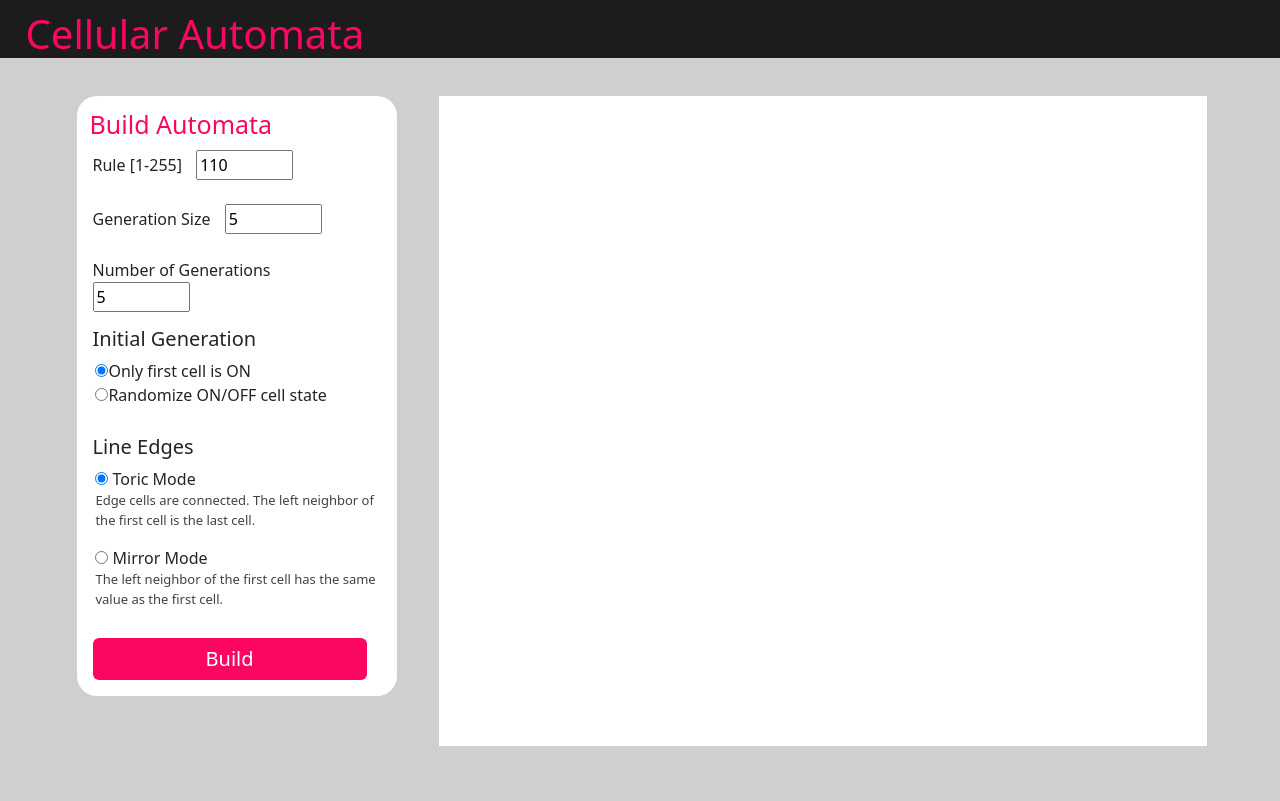
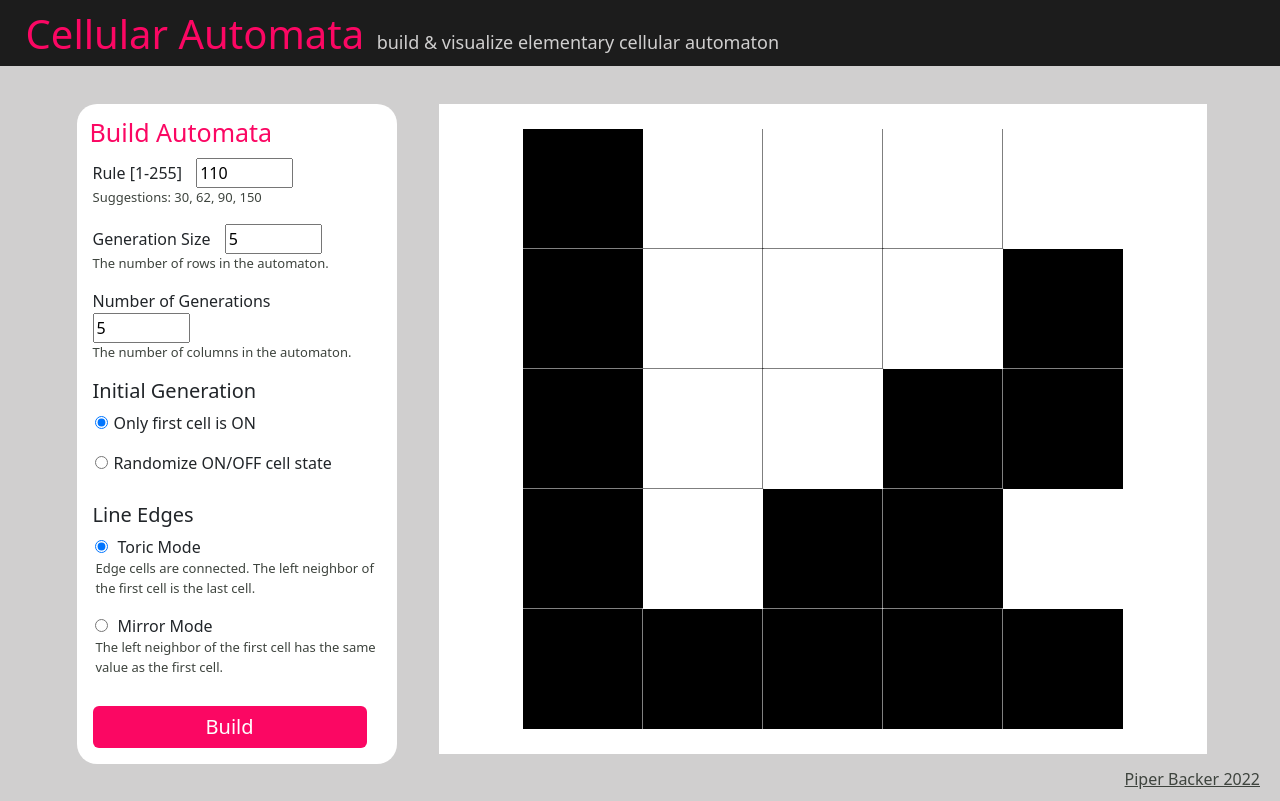
Before and after one commit to piperbacker/cellular-automata, a website built with webpack: page public/index.html in a window 1280 px wide. Both pictures are taken after typing "5", "5" into the empty fields and a click on the input "Build". Built offline with nearby package versions, Linux system fonts and the light colour scheme.

Commit message:
adding descriptions and check browser support

```diff
--- a/public/index.html
+++ b/public/index.html
@@ -9,6 +9,7 @@
     <div class="cell-automata">
         <div class="title">
             <h1>Cellular Automata</h1>
+            <p id="subtitle">build & visualize elementary cellular automaton</p>
         </div>
         <!-- BUILD AUTOMATA: get user input for automata params to build & display -->
         <div class="build-automata">
@@ -19,40 +20,49 @@
                     <label for="rule-input">Rule [1-255]</label>
                     <input id="rule-input" name="num-rule" type="number" value="110" placeholder="110" minlength="1"
                         maxlength="3" min="1" max="255" required>
-                    <br> <br>
+                    <br>
+                    <p class="exp">Suggestions: 30, 62, 90, 150</p>
                     <label for="gen-size-input">Generation Size</label>
                     <input id="gen-size-input" name="gen-size" type="number" placeholder="50" minlength="1"
                         maxlength="3" min="2" max="999" required>
-                    <br> <br>
+                    <p class="exp">The number of rows in the automaton.</p>
                     <label for="num-gens-input">Number of Generations</label>
                     <input id="num-gens-input" name="num-gens" type="number" placeholder="70" minlength="1"
                         maxlength="3" min="2" max="999" required>
+                    <p class="exp">The number of columns in the automaton.</p>
                 </div>
+                <!-- user select initial generation mode -->
                 <h4>Initial Generation</h4>
                 <div class="init-mode-radio">
                     <label><input type="radio" id="first-state" name="init-mode" value="true" checked>Only first cell is
                         ON</label>
+                    <p></p>
                     <label><input type="radio" id="random-state" name="init-mode" value="false">Randomize ON/OFF cell
                         state</label>
                 </div>
+                <!-- user select line edges managment mode -->
                 <h4>Line Edges</h4>
                 <div class="eol-mode-radio">
                     <label><input type="radio" id="toric" name="eol-mode" value="true" checked>
                         Toric Mode
                     </label>
-                    <p id="eol-exp">Edge cells are connected. The left neighbor of the first cell is the last cell.</p>
+                    <p class="exp">Edge cells are connected. The left neighbor of the first cell is the last cell.
+                    </p>
                     <label><input type="radio" id="mirror" name="eol-mode" value="false">
                         Mirror Mode
                     </label>
-                    <p id="eol-exp">The left neighbor of the first cell has the same value as the first cell.</p>
+                    <p class="exp">The left neighbor of the first cell has the same value as the first cell.</p>
                 </div>
                 <input type="submit" class="btn btn-primary" id="form-submit-btn" value="Build">
             </form>
         </div>
         <!-- DISPLAY AUTOMATA: use canvas to display automata based on user input -->
-        <div class="display-automata">
+        <div class="display-automata" id="display-automata">
+            <h3 id="sprt-msg">Canvas is not supported on your current browser. Please update to a newer browser to use
+                this site.</h3>
             <canvas id="canvas" width="600" height="600"></canvas>
-        </div>
+        </div><br>
+        <a id="footer" href="https://github.com/piperbacker">Piper Backer 2022</a>
     </div>
     </div>
     <script src="./bundle.js"></script>
--- a/src/index.js
+++ b/src/index.js
@@ -3,9 +3,6 @@ import 'bootstrap/dist/css/bootstrap.min.css';
 
 const buildForm = document.getElementById("build-form");
 const canvas = document.getElementById("canvas");
-//const ctx = canvas.getContext("2d");
-
-const loading_msg = document.getElementById("loading-msg");
 
 let numGens; // number of generations (rows)
 let genSize; // size of each generation (columns)
@@ -46,12 +43,6 @@ function generateNextGen(currentGen, n) {
     let expr;
     let i = 0;
 
-    // handle generations with only 1 cell
-    if (currentGen.length === 1) {
-        automata.push(['0']);
-        return;
-    }
-
     // handle first cell
     //Toric mode
     if (eolMode) expr = currentGen[genSize - 1] + currentGen[i] + currentGen[i + 1];
@@ -83,7 +74,7 @@ function generateNextGen(currentGen, n) {
 }
 
 /* Purpose: Display the final automata results using the canvas */
-function displayAutomata(automata) {
+function displayAutomata(automata, canvas, context) {
     let x = 0, y = 0, w = 0, h = 0;
 
     // set width and height of cells based on number of generations or generation size
@@ -106,22 +97,22 @@ function displayAutomata(automata) {
             if (gen[j] === '1') {
                 // add outline for visibility for smaller automata
                 if ((numGens < 100) && (genSize < 100)) {
-                    ctx.strokeStyle = "white";
-                    ctx.strokeRect(x, y, w, h);
+                    context.strokeStyle = "white";
+                    context.strokeRect(x, y, w, h);
                 }
 
-                ctx.fillStyle = "black";
-                ctx.fillRect(x, y, w, h);
+                context.fillStyle = "black";
+                context.fillRect(x, y, w, h);
 
             } else {
                 // add outline for visibility for smaller automata
                 if ((numGens < 100) && (genSize < 100)) {
-                    ctx.strokeStyle = "black";
-                    ctx.strokeRect(x, y, w, h);
+                    context.strokeStyle = "black";
+                    context.strokeRect(x, y, w, h);
                 }
 
-                ctx.fillStyle = "white";
-                ctx.fillRect(x, y, w, h);
+                context.fillStyle = "white";
+                context.fillRect(x, y, w, h);
             }
             // move down row
             x += w;
@@ -162,17 +153,22 @@ function dec2bin(dec) {
 }
 
 /* Purpose: Clear the canvas */
-function clearCanvas() {
+function clearCanvas(context) {
     // clear canvas & reset scale
-    ctx.clearRect(0, 0, canvas.width, canvas.height);
-    ctx.setTransform(1, 0, 0, 1, 0, 0);
+    context.clearRect(0, 0, canvas.width, canvas.height);
+    context.setTransform(1, 0, 0, 1, 0, 0);
 }
 
 buildForm.addEventListener("submit", function (e) {
     e.preventDefault();
 
-    if (canvas.getContext) {
-        clearCanvas();
+    // Check browser supports Canvas
+    let canvasSupported = !!window.HTMLCanvasElement;
+
+    if (canvasSupported) {
+        const ctx = canvas.getContext("2d");
+
+        clearCanvas(ctx);
 
         // get form data
         const data = new FormData(buildForm);
@@ -191,9 +187,9 @@ buildForm.addEventListener("submit", function (e) {
         generateInitGen(initMode);
         displayAutomata(automata, canvas, ctx);
 
-        //setTimeout(displayAutomata(automata, canvas, ctx), 2000);
-
         // clear automata array
         automata = [];
+    } else {
+        document.getElementById("sprt-msg").style.display = "block";
     }
 })
--- a/src/style.css
+++ b/src/style.css
@@ -7,7 +7,14 @@ body {
     padding: 10px 0px 0px 2%;
     margin-bottom: 3%;
     background-color: #1c1c1c;
-    color: #fb0763;
+    color: #d0cfcf;
+    display: flex;
+    align-items: end;
+}
+
+#subtitle{
+    font-size: 18px;
+    margin-bottom: 10px;
 }
 
 .build-automata {
@@ -47,7 +54,11 @@ label {
     margin-bottom: 10%;
 }
 
-#eol-exp {
+input[type="radio"] {
+    margin-right: 5px;
+}
+
+.exp {
     font-size: 13px;
     color: #3e443e;
 }
@@ -86,10 +97,14 @@ label {
     background-color: #1c1c1c;
 }
 
-#loading-msg {
-    display: table;
-    margin: 0 auto;
+#sprt-msg{
     display: none;
+    padding: 30px;
+}
+
+h1 {
+    color: #fb0763;
+    padding-right: 1%;
 }
 
 h3 {
@@ -99,3 +114,9 @@ h3 {
 h4 {
     font-size: 20px !important;
 }
+
+#footer{
+    color:#3e443e;
+    float: right;
+    padding: 0px 20px 10px 10px;
+}
```
